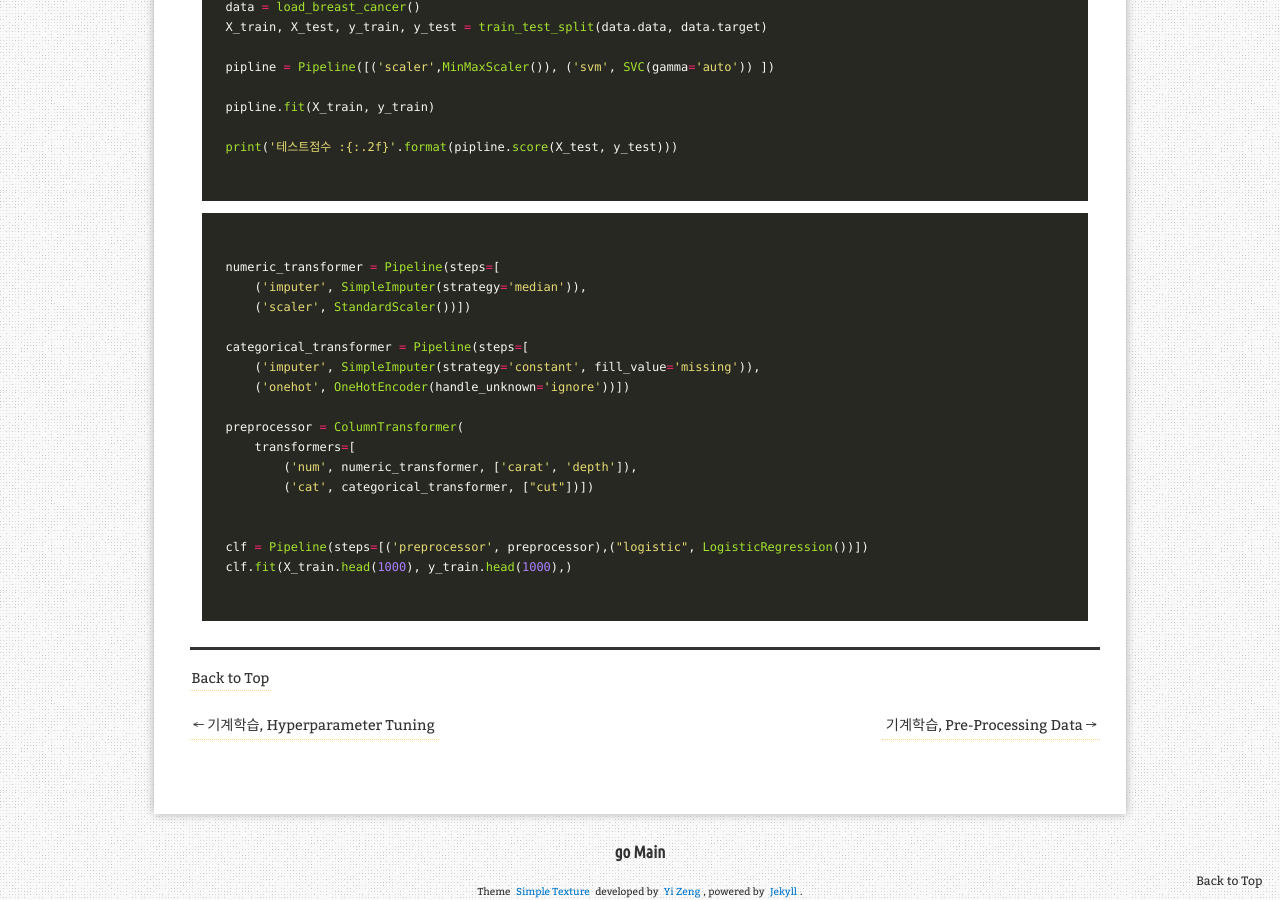
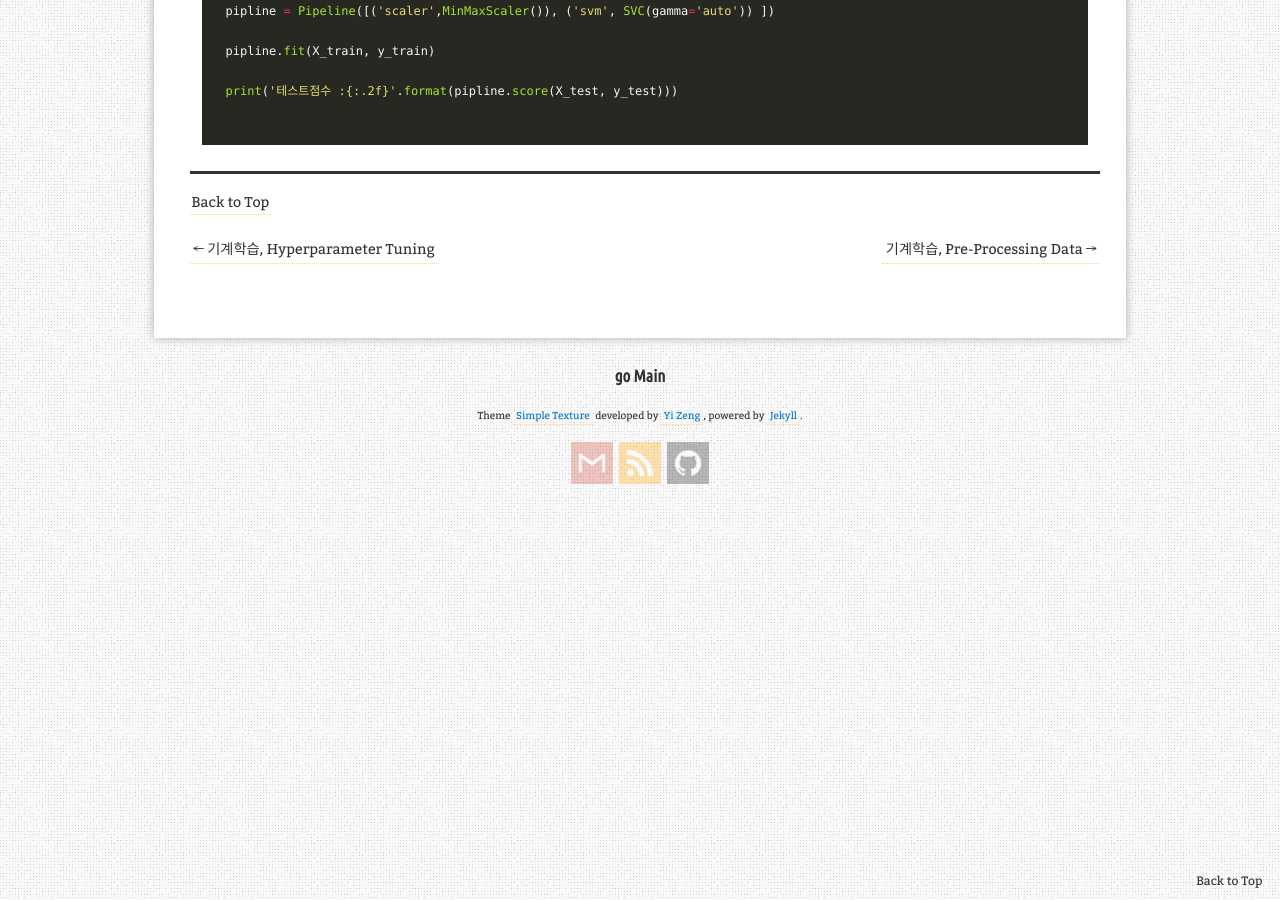
Before and after one commit to aristohyun/aristohyun.github.io, a Jekyll site: the page built from _posts/2021-07-08-Pre-Processing-Data-2.md, in a window 1280 px wide and 900 px high, scrolled down 3008 px. Built offline with Jekyll 4.4.1, drawn with Linux system fonts in a browser that asks for light colours; formulas are drawn with MathJax 3; comment, search, counter and statistics services are not loaded; some of the changed text lies outside the part shown.

Commit message:
Update 2021-07-08-Pre-Processing-Data-2.md

```diff
--- a/_posts/2021-07-08-Pre-Processing-Data-2.md
+++ b/_posts/2021-07-08-Pre-Processing-Data-2.md
@@ -13,14 +13,12 @@ redirect_from:
 {:toc .toc}
 
 
-[pipeline](https://hhhh88.tistory.com/6)
-
 # 표준화, Standardization
 
+> 주어진 데이터를 표준정규분포로 변환하는 것
 > 값의 범위(scale)를 평균 0, 분산 1이 되도록 변환
 > 머신러닝에서 scale이 큰 feature의 영향이 비대해지는 것을 방지
 > 딥러닝에서 Local Minima에 빠질 위험 감소(학습 속도 향상)
-> 정규분포를 표준정규분포로 변환하는 것과 같음
 
 ## 표준 점수, Z-score
 
@@ -116,25 +117,3 @@ pipline.fit(X_train, y_train)
 print('테스트점수 :{:.2f}'.format(pipline.score(X_test, y_test)))
 
 ~~~
-
-
-~~~ python
-
-numeric_transformer = Pipeline(steps=[
-    ('imputer', SimpleImputer(strategy='median')),
-    ('scaler', StandardScaler())])
-
-categorical_transformer = Pipeline(steps=[
-    ('imputer', SimpleImputer(strategy='constant', fill_value='missing')),
-    ('onehot', OneHotEncoder(handle_unknown='ignore'))])
-
-preprocessor = ColumnTransformer(
-    transformers=[
-        ('num', numeric_transformer, ['carat', 'depth']),
-        ('cat', categorical_transformer, ["cut"])])
-
-
-clf = Pipeline(steps=[('preprocessor', preprocessor),("logistic", LogisticRegression())])
-clf.fit(X_train.head(1000), y_train.head(1000),)
-
-~~~
```
Also changed, not shown: other parts of _posts/2021-07-08-Pre-Processing-Data-2.md (+7 -4 lines).
